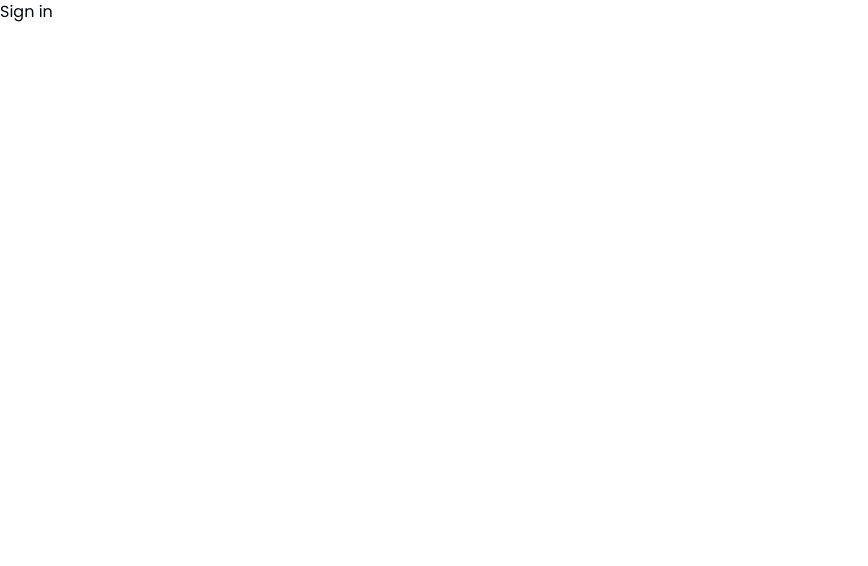
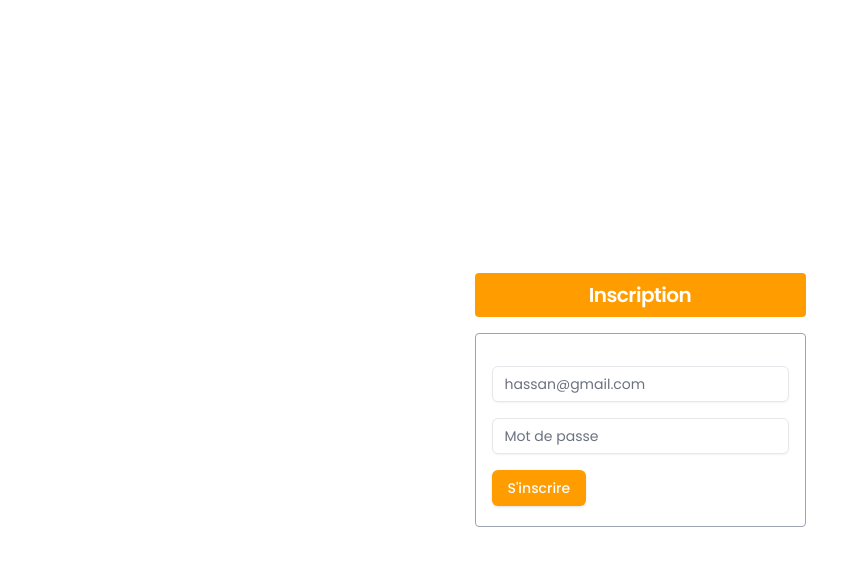
Before and after one commit to tossemoro/tosse-backoffice, a Next.js app: page /sign-in in a window 1280 px wide. Shown: the top 566 px of the page, without its empty margins (0-868 px from the left). Built offline with nearby package versions, Linux system fonts and the light colour scheme.

Commit message:
Ajoute de la page de formulaire s'inscrire et connexion

```diff
--- a/components/sign-in/signinform.tsx
+++ b/components/sign-in/signinform.tsx
@@ -1,5 +1,27 @@
+import { Button } from "../ui/button"
+import { Input } from "../ui/input"
+import { TypographyH4 } from "../ui/typographies"
+
 export const SignInForm =  () => {
     return(
-        <div>Sign in</div>
+        <div className="m-auto space-y-4">
+        <TypographyH4 className="bg-primary text-white text-center p-2 rounded">
+            Inscription
+        </TypographyH4>
+        <form className="pt-8 pb-5 space-y-4 w-full border border-gray-400 bg-white rounded px-4">
+            <Input
+                placeholder="hassan@gmail.com"
+                type="email"
+                id="email"
+            />
+            <Input
+                placeholder="Mot de passe"
+                type="password"
+                id="password"
+            />
+
+            <Button type="submit">S&apos;inscrire</Button>
+        </form>
+    </div>
     )
 }
--- a/components/sign-up/signupform.tsx
+++ b/components/sign-up/signupform.tsx
@@ -13,15 +13,15 @@ import {
 
 export function SignUpForm() {
     return (
-        <div className="max-auto">
-            <TypographyH4 className="bg-primary text-white">
+        <div className="m-auto space-y-4">
+            <TypographyH4 className="bg-primary text-white text-center p-2 rounded">
                 Inscription
             </TypographyH4>
-            <form className="pt-8 pb-5 space-y-4 w-[100%] border border-gray-400 bg-white rounded">
+            <form className="pt-8 pb-5 space-y-4 w-full border border-gray-400 bg-white rounded px-4">
                 <Input
                     placeholder="Nom"
                     type="text"
-                    id="email"
+                    id="nom"
                 />
                 <Input
                     placeholder="hassan@gmail.com"
```
